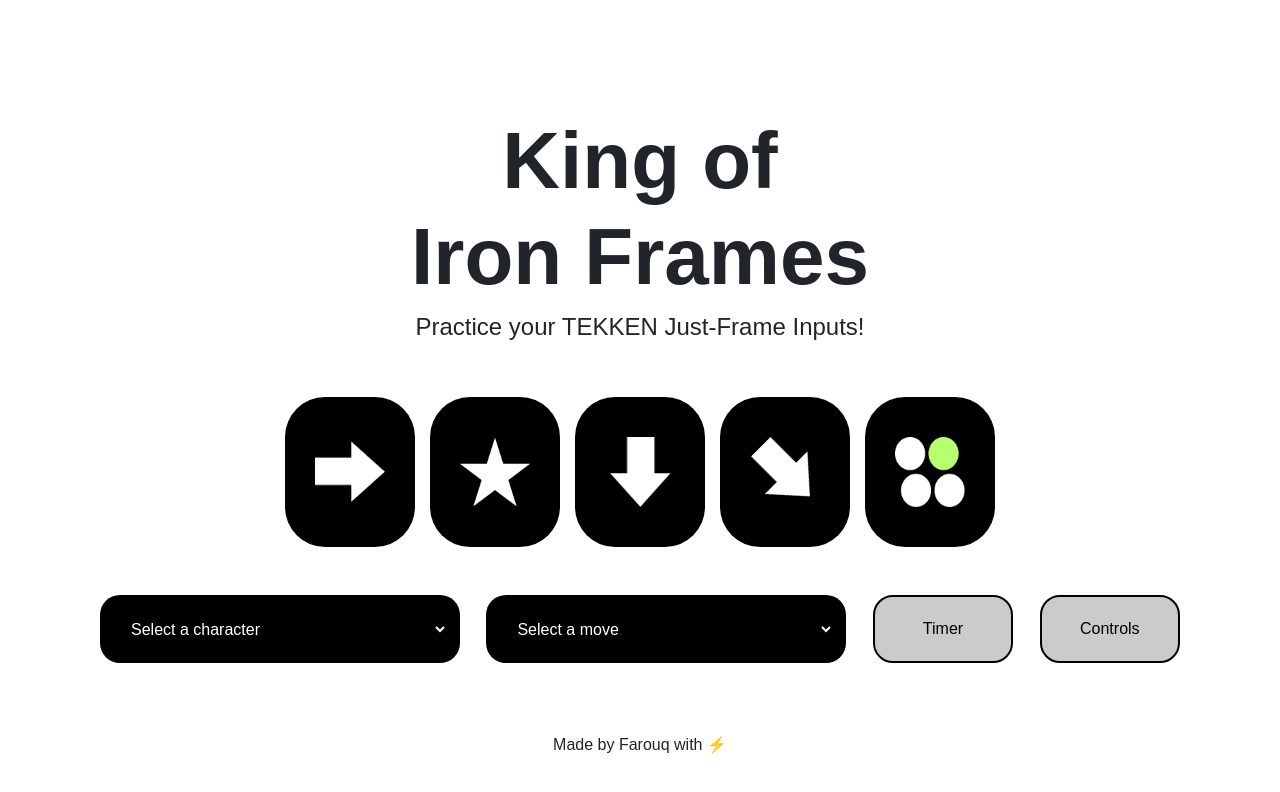
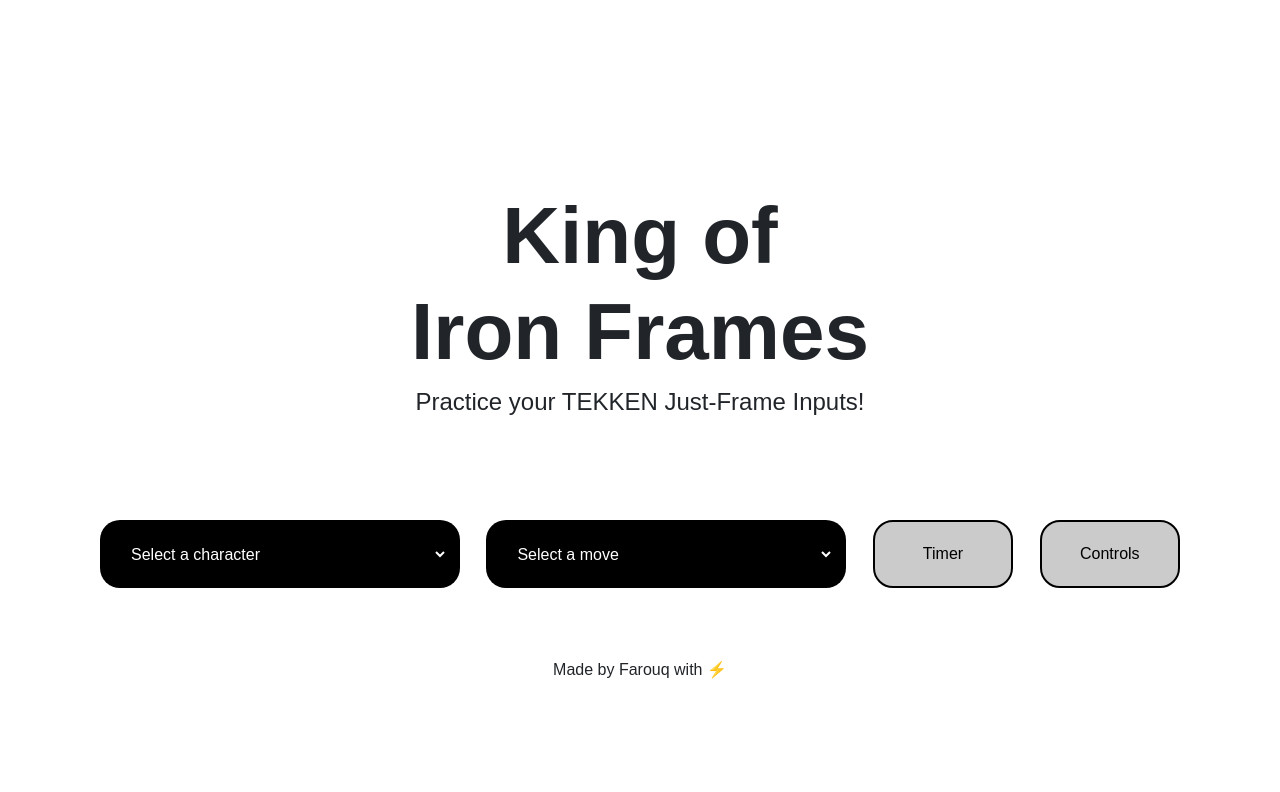
Before and after one commit to far0uq/king-of-iron-frames, a React (Vite) app in the folder client/: page / in a window 1280 px wide. Shown: the top 792 px of the page. Built offline with nearby package versions, Linux system fonts and the light colour scheme; a web font is replaced by a local one.

Commit message:
refactor: fixing notations accuracy and implement toggle-able notations

```diff
--- a/client/src/components/MainPage/CommandBlock.tsx
+++ b/client/src/components/MainPage/CommandBlock.tsx
@@ -2,38 +2,33 @@
 import direction from "@assets/direction.png";
 import neutral from "@assets/neutral.png";
 import two from "@assets/two.png";
+import one from "@assets/one.png";
+import three from "@assets/three.png";
+import four from "@assets/four.png";
 import { INPUTS } from "@constants/inputs.constants";
 
-function CommandBlock({ command }: { command: string }) {
-  if (command === INPUTS.NEUTRAL) {
-    return (
-      <>
-        <div>
-          <img src={neutral} className="input-block" />
-        </div>
-      </>
-    );
-  } else if (command === INPUTS.TWO) {
-    return (
-      <>
-        <div>
-          <img src={two} className="input-block" />
-        </div>
-      </>
-    );
-  } else {
-    return (
-      <>
-        <div>
-          <img
-            src={direction}
-            className="input-block"
-            style={{ transform: directionMapping[command] }}
-          />
-        </div>
-      </>
-    );
-  }
+const imageMap = {
+  [INPUTS.NEUTRAL]: neutral,
+  [INPUTS.ONE]: one,
+  [INPUTS.TWO]: two,
+  [INPUTS.THREE]: three,
+  [INPUTS.FOUR]: four,
+};
+
+type Props = {
+  command: keyof typeof imageMap | string;
+};
+
+function CommandBlock({ command }: Props) {
+  const isButton = command in imageMap;
+  const src = isButton ? imageMap[command as keyof typeof imageMap] : direction;
+  const style = isButton ? undefined : { transform: directionMapping[command] };
+
+  return (
+    <div>
+      <img src={src} className="input-block" style={style} />
+    </div>
+  );
 }
 
 export default CommandBlock;
--- a/client/src/components/MainPage/CommandDisplay.tsx
+++ b/client/src/components/MainPage/CommandDisplay.tsx
@@ -1,13 +1,15 @@
 import CommandBlock from "./CommandBlock";
 
-function CommandDisplay() {
+interface CommandDisplayProps {
+  inputNotation: string[];
+}
+
+function CommandDisplay({ inputNotation }: CommandDisplayProps) {
   return (
     <section className="inputs d-flex row justify-content-between col-8 mx-auto mt-5">
-      <CommandBlock command="up" />
-      <CommandBlock command="neutral" />
-      <CommandBlock command="right" />
-      <CommandBlock command="down-right" />
-      <CommandBlock command="two" />
+      {inputNotation.map((input) => (
+        <CommandBlock command={input} />
+      ))}
     </section>
   );
 }
--- a/client/src/components/MainPage/MainPage.tsx
+++ b/client/src/components/MainPage/MainPage.tsx
@@ -1,4 +1,4 @@
-import { useState } from "react";
+import { useEffect, useState } from "react";
 import "@components/MainPage/MainPage.css";
 import { movelist } from "@constants/moves.constants";
 import { characters } from "@constants/characters.constants";
@@ -8,7 +8,12 @@
 export default function MainPage() {
   const [selectedCharacter, setSelectedCharacter] = useState("");
   const [selectedMove, setSelectedMove] = useState("");
-  console.log(selectedCharacter);
+  const [inputNotation, setInputNotation] = useState<string[]>([]);
+
+  useEffect(() => {
+    setSelectedMove("");
+    setInputNotation([]);
+  }, [selectedCharacter]);
 
   return (
     <div className="main-box d-flex align-items-center">
@@ -20,7 +25,7 @@
           <h3 className="col-7">Practice your TEKKEN Just-Frame Inputs!</h3>
         </header>
 
-        <CommandDisplay />
+        <CommandDisplay inputNotation={inputNotation} />
 
         <section className="iron-frames-settings row justify-content-between mx-auto col-12 mt-5">
           <Dropdown
@@ -33,7 +38,13 @@
 
           <Dropdown
             value={selectedMove}
-            onChange={setSelectedMove}
+            onChange={(selectedValue) => {
+              setSelectedMove(selectedValue);
+              setInputNotation(
+                movelist.find((move) => move.value === selectedValue)
+                  ?.inputNotation || [],
+              );
+            }}
             options={movelist
               .filter((move) => move.associatedCharacter === selectedCharacter)
               .map((move) => ({ value: move.value, label: move.label }))}
--- a/client/src/constants/directions.constants.ts
+++ b/client/src/constants/directions.constants.ts
@@ -1,14 +1,12 @@
 import { INPUTS } from "@constants/inputs.constants";
 
 export const directionMapping: Record<string, string> = {
-  [INPUTS.UP]: "rotate(0deg)",
-  [INPUTS.UP_LEFT]: "rotate(315deg)",
-  [INPUTS.UP_RIGHT]: "rotate(45deg)",
-
-  [INPUTS.RIGHT]: "rotate(90deg)",
-  [INPUTS.LEFT]: "rotate(270deg)",
-
-  [INPUTS.DOWN]: "rotate(180deg)",
-  [INPUTS.DOWN_LEFT]: "rotate(225deg)",
+  [INPUTS.UP_LEFT]: "rotate(-135deg)",
+  [INPUTS.UP]: "rotate(-90deg)",
+  [INPUTS.UP_RIGHT]: "rotate(-45deg)",
+  [INPUTS.RIGHT]: "rotate(0deg)",
   [INPUTS.DOWN_RIGHT]: "rotate(45deg)",
+  [INPUTS.DOWN]: "rotate(90deg)",
+  [INPUTS.DOWN_LEFT]: "rotate(135deg)",
+  [INPUTS.LEFT]: "rotate(180deg)",
 };
--- a/client/src/constants/moves.constants.ts
+++ b/client/src/constants/moves.constants.ts
@@ -1,12 +1,31 @@
+import { INPUTS } from "@constants/inputs.constants";
+
 export const movelist = [
   {
     value: "EWGF",
     associatedCharacter: "DEVIL_JIN",
     label: "EWGF",
+    inputNotation: [
+      INPUTS.LEFT,
+      INPUTS.DOWN_LEFT,
+      INPUTS.DOWN,
+      INPUTS.DOWN_RIGHT,
+      INPUTS.RIGHT,
+      INPUTS.UP_RIGHT,
+      INPUTS.UP,
+      INPUTS.UP_LEFT,
+    ],
   },
   {
     value: "SKYROCKET",
     associatedCharacter: "HWAORANG",
     label: "Sky Rocket",
+    inputNotation: [
+      INPUTS.RIGHT,
+      INPUTS.NEUTRAL,
+      INPUTS.DOWN,
+      INPUTS.DOWN_RIGHT,
+      INPUTS.FOUR,
+    ],
   },
 ];
```
